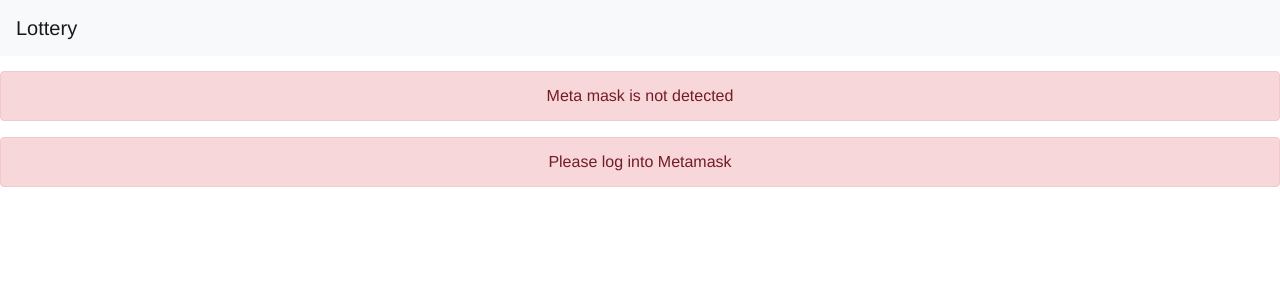
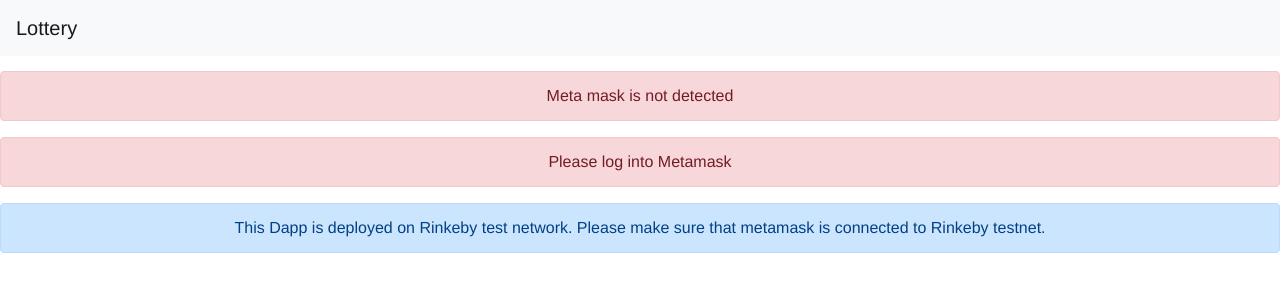
Before and after one commit to 0xalpha0123/solidity-lottery-application, a Vue app in the folder vuejs-frontend/: page /#/lottery/1 in a window 1280 px wide. Shown: the top 300 px of the page. Built offline with nearby package versions, Linux system fonts and the light colour scheme.

Commit message:
added network information message

```diff
--- a/vuejs-frontend/src/App.vue
+++ b/vuejs-frontend/src/App.vue
@@ -6,6 +6,9 @@
     </div>
     <div v-show="!isMetaMaskLoggedin" class="alert alert-danger" role="alert">
       Please log into Metamask
+    </div>
+    <div class="alert alert-primary" role="alert">
+      This Dapp is deployed on Rinkeby test network. Please make sure that metamask is connected to Rinkeby testnet.
     </div>
 
     <div v-if="isMetaMaskPresent && isMetaMaskLoggedin" class="container">
```
